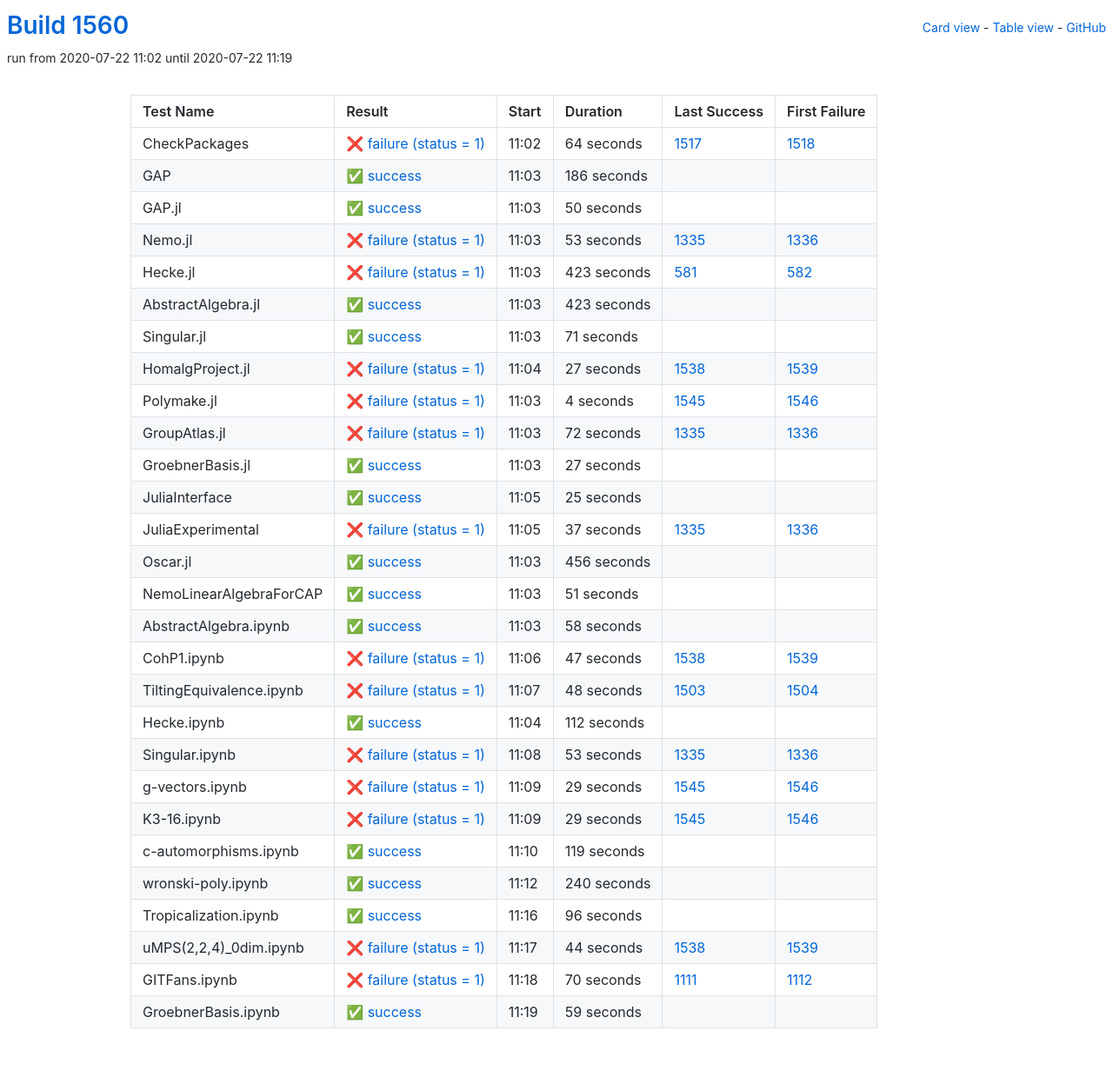
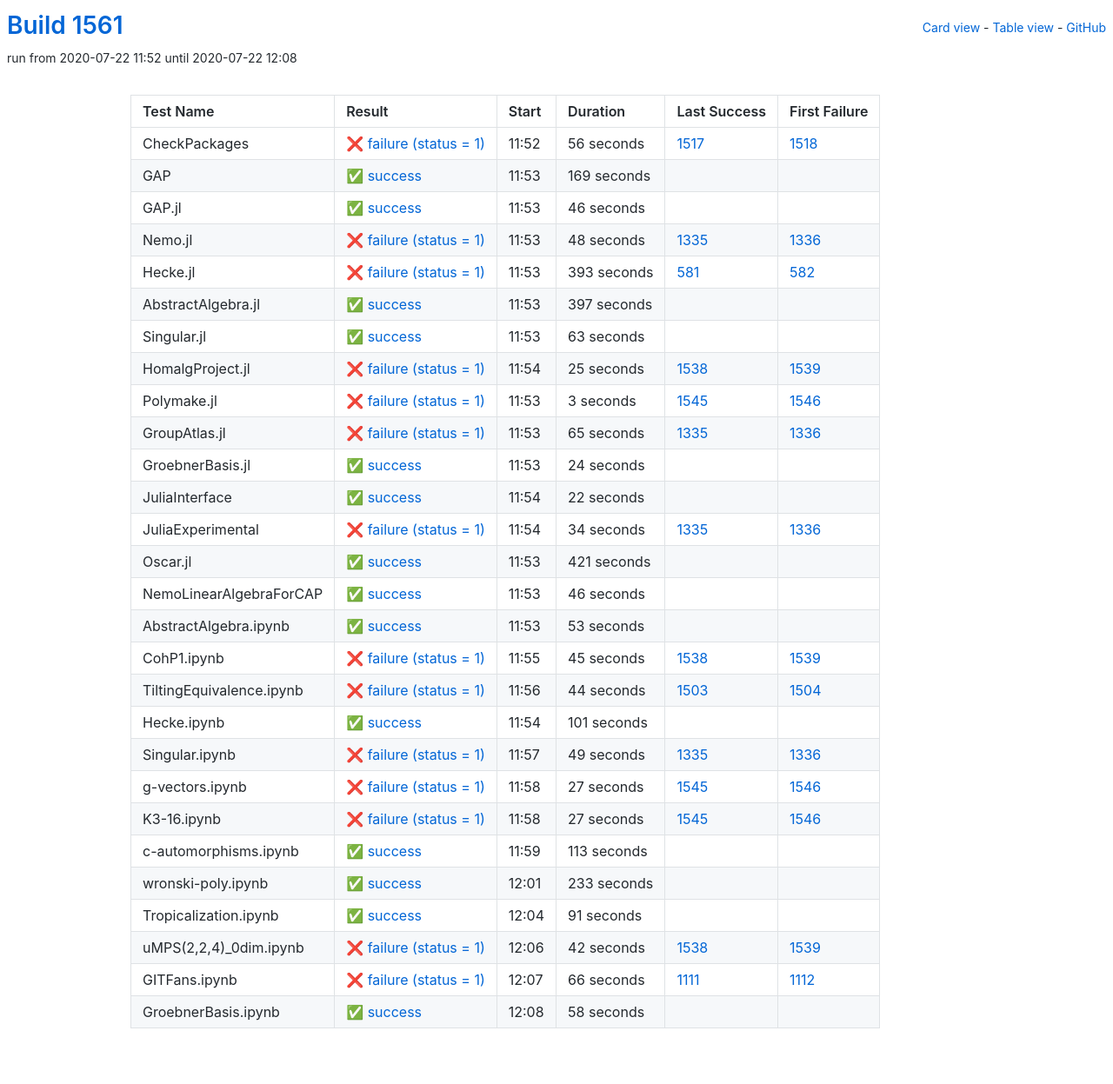
Before and after one commit to oscar-system/oscar-ci-status-1.4, a Jekyll site: the page built from table.html, in a window 1280 px wide. Shown: the whole page at 87% size. Built offline with Jekyll 4.4.1, drawn with Linux system fonts in a browser that asks for light colours.

Commit message:
Build #1561

```diff
--- a/_data/ci.yml
+++ b/_data/ci.yml
@@ -1,6 +1,6 @@
 ---
-build: 1560
-build_url: https://oscarci.mathematik.uni-kl.de/job/oscar-julia-1.4/1560/
+build: 1561
+build_url: https://oscarci.mathematik.uni-kl.de/job/oscar-julia-1.4/1561/
 job: oscar-julia-1.4
 organization: oscar-system
 repo: oscar-ci-status-1.4
@@ -8,188 +8,332 @@ repourl: https://github.com/oscar-system/oscar-ci-status-1.4
 tests:
 - name: CheckPackages
   id: checkpackages
-  log: https://oscarci.mathematik.uni-kl.de/job/oscar-julia-1.4/1560/artifact/logs/build-1560/CheckPackages.log
-  start: 2020-07-22 11:02
+  log: https://oscarci.mathematik.uni-kl.de/job/oscar-julia-1.4/1561/artifact/logs/build-1561/CheckPackages.log
+  start: 2020-07-22 11:52
   success: false
   exitcode: 1
   status: failure
-  duration: 64
+  duration: 56
   last_success: 1517
   last_success_url: https://oscarci.mathematik.uni-kl.de/job/oscar-julia-1.4/1517/
   first_failure: 1518
   first_failure_url: https://oscarci.mathematik.uni-kl.de/job/oscar-julia-1.4/1518/
 - name: GAP
   id: gap
-  log: https://oscarci.mathematik.uni-kl.de/job/oscar-julia-1.4/1560/artifact/logs/build-1560/GAP.log
-  start: 2020-07-22 11:03
+  log: https://oscarci.mathematik.uni-kl.de/job/oscar-julia-1.4/1561/artifact/logs/build-1561/GAP.log
+  start: 2020-07-22 11:53
   success: true
   exitcode: 0
   status: success
-  duration: 186
+  duration: 169
   last_success: false
   last_success_url:
   first_failure: false
   first_failure_url:
 - name: GAP.jl
   id: gap-jl
-  log: https://oscarci.mathematik.uni-kl.de/job/oscar-julia-1.4/1560/artifact/logs/build-1560/GAP.jl.log
-  start: 2020-07-22 11:03
+  log: https://oscarci.mathematik.uni-kl.de/job/oscar-julia-1.4/1561/artifact/logs/build-1561/GAP.jl.log
+  start: 2020-07-22 11:53
   success: true
   exitcode: 0
   status: success
-  duration: 50
+  duration: 46
   last_success: false
   last_success_url:
   first_failure: false
   first_failure_url:
 - name: Nemo.jl
   id: nemo-jl
-  log: https://oscarci.mathematik.uni-kl.de/job/oscar-julia-1.4/1560/artifact/logs/build-1560/Nemo.jl.log
-  start: 2020-07-22 11:03
+  log: https://oscarci.mathematik.uni-kl.de/job/oscar-julia-1.4/1561/artifact/logs/build-1561/Nemo.jl.log
+  start: 2020-07-22 11:53
   success: false
   exitcode: 1
   status: failure
-  duration: 53
+  duration: 48
   last_success: 1335
   last_success_url: https://oscarci.mathematik.uni-kl.de/job/oscar-julia-1.4/1335/
   first_failure: 1336
   first_failure_url: https://oscarci.mathematik.uni-kl.de/job/oscar-julia-1.4/1336/
 - name: Hecke.jl
   id: hecke-jl
-  log: https://oscarci.mathematik.uni-kl.de/job/oscar-julia-1.4/1560/artifact/logs/build-1560/Hecke.jl.log
-  start: 2020-07-22 11:03
+  log: https://oscarci.mathematik.uni-kl.de/job/oscar-julia-1.4/1561/artifact/logs/build-1561/Hecke.jl.log
+  start: 2020-07-22 11:53
   success: false
   exitcode: 1
   status: failure
-  duration: 423
+  duration: 393
   last_success: 581
   last_success_url: https://oscarci.mathematik.uni-kl.de/job/oscar-julia-1.4/581/
   first_failure: 582
   first_failure_url: https://oscarci.mathematik.uni-kl.de/job/oscar-julia-1.4/582/
 - name: AbstractAlgebra.jl
   id: abstractalgebra-jl
-  log: https://oscarci.mathematik.uni-kl.de/job/oscar-julia-1.4/1560/artifact/logs/build-1560/AbstractAlgebra.jl.log
-  start: 2020-07-22 11:03
+  log: https://oscarci.mathematik.uni-kl.de/job/oscar-julia-1.4/1561/artifact/logs/build-1561/AbstractAlgebra.jl.log
+  start: 2020-07-22 11:53
   success: true
   exitcode: 0
   status: success
-  duration: 423
+  duration: 397
   last_success: false
   last_success_url:
   first_failure: false
   first_failure_url:
 - name: Singular.jl
   id: singular-jl
-  log: https://oscarci.mathematik.uni-kl.de/job/oscar-julia-1.4/1560/artifact/logs/build-1560/Singular.jl.log
-  start: 2020-07-22 11:03
+  log: https://oscarci.mathematik.uni-kl.de/job/oscar-julia-1.4/1561/artifact/logs/build-1561/Singular.jl.log
+  start: 2020-07-22 11:53
   success: true
   exitcode: 0
   status: success
-  duration: 71
+  duration: 63
   last_success: false
   last_success_url:
   first_failure: false
   first_failure_url:
 - name: HomalgProject.jl
   id: homalgproject-jl
-  log: https://oscarci.mathematik.uni-kl.de/job/oscar-julia-1.4/1560/artifact/logs/build-1560/HomalgProject.jl.log
-  start: 2020-07-22 11:04
+  log: https://oscarci.mathematik.uni-kl.de/job/oscar-julia-1.4/1561/artifact/logs/build-1561/HomalgProject.jl.log
+  start: 2020-07-22 11:54
   success: false
   exitcode: 1
   status: failure
-  duration: 27
+  duration: 25
   last_success: 1538
   last_success_url: https://oscarci.mathematik.uni-kl.de/job/oscar-julia-1.4/1538/
   first_failure: 1539
   first_failure_url: https://oscarci.mathematik.uni-kl.de/job/oscar-julia-1.4/1539/
 - name: Polymake.jl
   id: polymake-jl
-  log: https://oscarci.mathematik.uni-kl.de/job/oscar-julia-1.4/1560/artifact/logs/build-1560/Polymake.jl.log
-  start: 2020-07-22 11:03
+  log: https://oscarci.mathematik.uni-kl.de/job/oscar-julia-1.4/1561/artifact/logs/build-1561/Polymake.jl.log
+  start: 2020-07-22 11:53
   success: false
   exitcode: 1
   status: failure
-  duration: 4
+  duration: 3
   last_success: 1545
   last_success_url: https://oscarci.mathematik.uni-kl.de/job/oscar-julia-1.4/1545/
   first_failure: 1546
   first_failure_url: https://oscarci.mathematik.uni-kl.de/job/oscar-julia-1.4/1546/
 - name: GroupAtlas.jl
   id: groupatlas-jl
-  log: https://oscarci.mathematik.uni-kl.de/job/oscar-julia-1.4/1560/artifact/logs/build-1560/GroupAtlas.jl.log
-  start: 2020-07-22 11:03
+  log: https://oscarci.mathematik.uni-kl.de/job/oscar-julia-1.4/1561/artifact/logs/build-1561/GroupAtlas.jl.log
+  start: 2020-07-22 11:53
   success: false
   exitcode: 1
   status: failure
-  duration: 72
+  duration: 65
   last_success: 1335
   last_success_url: https://oscarci.mathematik.uni-kl.de/job/oscar-julia-1.4/1335/
   first_failure: 1336
   first_failure_url: https://oscarci.mathematik.uni-kl.de/job/oscar-julia-1.4/1336/
 - name: GroebnerBasis.jl
   id: groebnerbasis-jl
-  log: https://oscarci.mathematik.uni-kl.de/job/oscar-julia-1.4/1560/artifact/logs/build-1560/GroebnerBasis.jl.log
-  start: 2020-07-22 11:03
+  log: https://oscarci.mathematik.uni-kl.de/job/oscar-julia-1.4/1561/artifact/logs/build-1561/GroebnerBasis.jl.log
+  start: 2020-07-22 11:53
   success: true
   exitcode: 0
   status: success
-  duration: 27
+  duration: 24
   last_success: false
   last_success_url:
   first_failure: false
   first_failure_url:
 - name: JuliaInterface
   id: juliainterface
-  log: https://oscarci.mathematik.uni-kl.de/job/oscar-julia-1.4/1560/artifact/logs/build-1560/JuliaInterface.log
-  start: 2020-07-22 11:05
+  log: https://oscarci.mathematik.uni-kl.de/job/oscar-julia-1.4/1561/artifact/logs/build-1561/JuliaInterface.log
+  start: 2020-07-22 11:54
   success: true
   exitcode: 0
   status: success
-  duration: 25
+  duration: 22
   last_success: false
   last_success_url:
   first_failure: false
   first_failure_url:
 - name: JuliaExperimental
   id: juliaexperimental
-  log: https://oscarci.mathematik.uni-kl.de/job/oscar-julia-1.4/1560/artifact/logs/build-1560/JuliaExperimental.log
-  start: 2020-07-22 11:05
+  log: https://oscarci.mathematik.uni-kl.de/job/oscar-julia-1.4/1561/artifact/logs/build-1561/JuliaExperimental.log
+  start: 2020-07-22 11:54
   success: false
   exitcode: 1
   status: failure
-  duration: 37
+  duration: 34
   last_success: 1335
   last_success_url: https://oscarci.mathematik.uni-kl.de/job/oscar-julia-1.4/1335/
   first_failure: 1336
   first_failure_url: https://oscarci.mathematik.uni-kl.de/job/oscar-julia-1.4/1336/
 - name: Oscar.jl
   id: oscar-jl
-  log: https://oscarci.mathematik.uni-kl.de/job/oscar-julia-1.4/1560/artifact/logs/build-1560/Oscar.jl.log
-  start: 2020-07-22 11:03
+  log: https://oscarci.mathematik.uni-kl.de/job/oscar-julia-1.4/1561/artifact/logs/build-1561/Oscar.jl.log
+  start: 2020-07-22 11:53
   success: true
   exitcode: 0
   status: success
-  duration: 456
+  duration: 421
   last_success: false
   last_success_url:
   first_failure: false
   first_failure_url:
 - name: NemoLinearAlgebraForCAP
   id: nemolinearalgebraforcap
-  log: https://oscarci.mathematik.uni-kl.de/job/oscar-julia-1.4/1560/artifact/logs/build-1560/NemoLinearAlgebraForCAP.log
-  start: 2020-07-22 11:03
+  log: https://oscarci.mathematik.uni-kl.de/job/oscar-julia-1.4/1561/artifact/logs/build-1561/NemoLinearAlgebraForCAP.log
+  start: 2020-07-22 11:53
   success: true
   exitcode: 0
   status: success
-  duration: 51
+  duration: 46
   last_success: false
   last_success_url:
   first_failure: false
   first_failure_url:
 - name: AbstractAlgebra.ipynb
   id: abstractalgebra-ipynb
-  log: https://oscarci.mathematik.uni-kl.de/job/oscar-julia-1.4/1560/artifact/logs/build-1560/AbstractAlgebra.ipynb.log
-  start: 2020-07-22 11:03
+  log: https://oscarci.mathematik.uni-kl.de/job/oscar-julia-1.4/1561/artifact/logs/build-1561/AbstractAlgebra.ipynb.log
+  start: 2020-07-22 11:53
+  success: true
+  exitcode: 0
+  status: success
+  duration: 53
+  last_success: false
+  last_success_url:
+  first_failure: false
+  first_failure_url:
+- name: CohP1.ipynb
+  id: cohp1-ipynb
+  log: https://oscarci.mathematik.uni-kl.de/job/oscar-julia-1.4/1561/artifact/logs/build-1561/CohP1.ipynb.log
+  start: 2020-07-22 11:55
+  success: false
+  exitcode: 1
+  status: failure
+  duration: 45
+  last_success: 1538
+  last_success_url: https://oscarci.mathematik.uni-kl.de/job/oscar-julia-1.4/1538/
+  first_failure: 1539
+  first_failure_url: https://oscarci.mathematik.uni-kl.de/job/oscar-julia-1.4/1539/
+- name: TiltingEquivalence.ipynb
+  id: tiltingequivalence-ipynb
+  log: https://oscarci.mathematik.uni-kl.de/job/oscar-julia-1.4/1561/artifact/logs/build-1561/TiltingEquivalence.ipynb.log
+  start: 2020-07-22 11:56
+  success: false
+  exitcode: 1
+  status: failure
+  duration: 44
+  last_success: 1503
+  last_success_url: https://oscarci.mathematik.uni-kl.de/job/oscar-julia-1.4/1503/
+  first_failure: 1504
+  first_failure_url: https://oscarci.mathematik.uni-kl.de/job/oscar-julia-1.4/1504/
+- name: Hecke.ipynb
+  id: hecke-ipynb
+  log: https://oscarci.mathematik.uni-kl.de/job/oscar-julia-1.4/1561/artifact/logs/build-1561/Hecke.ipynb.log
+  start: 2020-07-22 11:54
+  success: true
+  exitcode: 0
+  status: success
+  duration: 101
+  last_success: false
+  last_success_url:
+  first_failure: false
+  first_failure_url:
+- name: Singular.ipynb
+  id: singular-ipynb
+  log: https://oscarci.mathematik.uni-kl.de/job/oscar-julia-1.4/1561/artifact/logs/build-1561/Singular.ipynb.log
+  start: 2020-07-22 11:57
+  success: false
+  exitcode: 1
+  status: failure
+  duration: 49
+  last_success: 1335
+  last_success_url: https://oscarci.mathematik.uni-kl.de/job/oscar-julia-1.4/1335/
+  first_failure: 1336
+  first_failure_url: https://oscarci.mathematik.uni-kl.de/job/oscar-julia-1.4/1336/
+- name: g-vectors.ipynb
+  id: g-vectors-ipynb
+  log: https://oscarci.mathematik.uni-kl.de/job/oscar-julia-1.4/1561/artifact/logs/build-1561/g-vectors.ipynb.log
+  start: 2020-07-22 11:58
+  success: false
+  exitcode: 1
+  status: failure
+  duration: 27
+  last_success: 1545
+  last_success_url: https://oscarci.mathematik.uni-kl.de/job/oscar-julia-1.4/1545/
+  first_failure: 1546
+  first_failure_url: https://oscarci.mathematik.uni-kl.de/job/oscar-julia-1.4/1546/
+- name: K3-16.ipynb
+  id: k3-16-ipynb
+  log: https://oscarci.mathematik.uni-kl.de/job/oscar-julia-1.4/1561/artifact/logs/build-1561/K3-16.ipynb.log
+  start: 2020-07-22 11:58
+  success: false
+  exitcode: 1
+  status: failure
+  duration: 27
+  last_success: 1545
+  last_success_url: https://oscarci.mathematik.uni-kl.de/job/oscar-julia-1.4/1545/
+  first_failure: 1546
+  first_failure_url: https://oscarci.mathematik.uni-kl.de/job/oscar-julia-1.4/1546/
+- name: c-automorphisms.ipynb
+  id: c-automorphisms-ipynb
+  log: https://oscarci.mathematik.uni-kl.de/job/oscar-julia-1.4/1561/artifact/logs/build-1561/c-automorphisms.ipynb.log
+  start: 2020-07-22 11:59
+  success: true
+  exitcode: 0
+  status: success
+  duration: 113
+  last_success: false
+  last_success_url:
+  first_failure: false
+  first_failure_url:
+- name: wronski-poly.ipynb
+  id: wronski-poly-ipynb
+  log: https://oscarci.mathematik.uni-kl.de/job/oscar-julia-1.4/1561/artifact/logs/build-1561/wronski-poly.ipynb.log
+  start: 2020-07-22 12:01
+  success: true
+  exitcode: 0
+  status: success
+  duration: 233
+  last_success: false
+  last_success_url:
+  first_failure: false
+  first_failure_url:
+- name: Tropicalization.ipynb
+  id: tropicalization-ipynb
+  log: https://oscarci.mathematik.uni-kl.de/job/oscar-julia-1.4/1561/artifact/logs/build-1561/Tropicalization.ipynb.log
+  start: 2020-07-22 12:04
+  success: true
+  exitcode: 0
+  status: success
+  duration: 91
+  last_success: false
+  last_success_url:
+  first_failure: false
+  first_failure_url:
+- name: uMPS(2,2,4)_0dim.ipynb
+  id: umps-2-2-4-0dim-ipynb
+  log: https://oscarci.mathematik.uni-kl.de/job/oscar-julia-1.4/1561/artifact/logs/build-1561/uMPS-2-2-4-_0dim.ipynb.log
+  start: 2020-07-22 12:06
+  success: false
+  exitcode: 1
+  status: failure
+  duration: 42
+  last_success: 1538
+  last_success_url: https://oscarci.mathematik.uni-kl.de/job/oscar-julia-1.4/1538/
+  first_failure: 1539
+  first_failure_url: https://oscarci.mathematik.uni-kl.de/job/oscar-julia-1.4/1539/
+- name: GITFans.ipynb
+  id: gitfans-ipynb
+  log: https://oscarci.mathematik.uni-kl.de/job/oscar-julia-1.4/1561/artifact/logs/build-1561/GITFans.ipynb.log
+  start: 2020-07-22 12:07
+  success: false
+  exitcode: 1
+  status: failure
+  duration: 66
+  last_success: 1111
+  last_success_url: https://oscarci.mathematik.uni-kl.de/job/oscar-julia-1.4/1111/
+  first_failure: 1112
+  first_failure_url: https://oscarci.mathematik.uni-kl.de/job/oscar-julia-1.4/1112/
+- name: GroebnerBasis.ipynb
+  id: groebnerbasis-ipynb
+  log: https://oscarci.mathematik.uni-kl.de/job/oscar-julia-1.4/1561/artifact/logs/build-1561/GroebnerBasis.ipynb.log
+  start: 2020-07-22 12:08
   success: true
   exitcode: 0
   status: success
@@ -198,147 +342,3 @@ tests:
   last_success_url:
   first_failure: false
   first_failure_url:
-- name: CohP1.ipynb
-  id: cohp1-ipynb
-  log: https://oscarci.mathematik.uni-kl.de/job/oscar-julia-1.4/1560/artifact/logs/build-1560/CohP1.ipynb.log
-  start: 2020-07-22 11:06
-  success: false
-  exitcode: 1
-  status: failure
-  duration: 47
-  last_success: 1538
-  last_success_url: https://oscarci.mathematik.uni-kl.de/job/oscar-julia-1.4/1538/
-  first_failure: 1539
-  first_failure_url: https://oscarci.mathematik.uni-kl.de/job/oscar-julia-1.4/1539/
-- name: TiltingEquivalence.ipynb
-  id: tiltingequivalence-ipynb
-  log: https://oscarci.mathematik.uni-kl.de/job/oscar-julia-1.4/1560/artifact/logs/build-1560/TiltingEquivalence.ipynb.log
-  start: 2020-07-22 11:07
-  success: false
-  exitcode: 1
-  status: failure
-  duration: 48
-  last_success: 1503
-  last_success_url: https://oscarci.mathematik.uni-kl.de/job/oscar-julia-1.4/1503/
-  first_failure: 1504
-  first_failure_url: https://oscarci.mathematik.uni-kl.de/job/oscar-julia-1.4/1504/
-- name: Hecke.ipynb
-  id: hecke-ipynb
-  log: https://oscarci.mathematik.uni-kl.de/job/oscar-julia-1.4/1560/artifact/logs/build-1560/Hecke.ipynb.log
-  start: 2020-07-22 11:04
-  success: true
-  exitcode: 0
-  status: success
-  duration: 112
-  last_success: false
-  last_success_url:
-  first_failure: false
-  first_failure_url:
-- name: Singular.ipynb
-  id: singular-ipynb
-  log: https://oscarci.mathematik.uni-kl.de/job/oscar-julia-1.4/1560/artifact/logs/build-1560/Singular.ipynb.log
-  start: 2020-07-22 11:08
-  success: false
-  exitcode: 1
-  status: failure
-  duration: 53
-  last_success: 1335
-  last_success_url: https://oscarci.mathematik.uni-kl.de/job/oscar-julia-1.4/1335/
-  first_failure: 1336
-  first_failure_url: https://oscarci.mathematik.uni-kl.de/job/oscar-julia-1.4/1336/
-- name: g-vectors.ipynb
-  id: g-vectors-ipynb
-  log: https://oscarci.mathematik.uni-kl.de/job/oscar-julia-1.4/1560/artifact/logs/build-1560/g-vectors.ipynb.log
-  start: 2020-07-22 11:09
-  success: false
-  exitcode: 1
-  status: failure
-  duration: 29
-  last_success: 1545
-  last_success_url: https://oscarci.mathematik.uni-kl.de/job/oscar-julia-1.4/1545/
-  first_failure: 1546
-  first_failure_url: https://oscarci.mathematik.uni-kl.de/job/oscar-julia-1.4/1546/
-- name: K3-16.ipynb
-  id: k3-16-ipynb
-  log: https://oscarci.mathematik.uni-kl.de/job/oscar-julia-1.4/1560/artifact/logs/build-1560/K3-16.ipynb.log
-  start: 2020-07-22 11:09
-  success: false
-  exitcode: 1
-  status: failure
-  duration: 29
-  last_success: 1545
-  last_success_url: https://oscarci.mathematik.uni-kl.de/job/oscar-julia-1.4/1545/
-  first_failure: 1546
-  first_failure_url: https://oscarci.mathematik.uni-kl.de/job/oscar-julia-1.4/1546/
-- name: c-automorphisms.ipynb
-  id: c-automorphisms-ipynb
-  log: https://oscarci.mathematik.uni-kl.de/job/oscar-julia-1.4/1560/artifact/logs/build-1560/c-automorphisms.ipynb.log
-  start: 2020-07-22 11:10
-  success: true
-  exitcode: 0
-  status: success
-  duration: 119
-  last_success: false
-  last_success_url:
-  first_failure: false
-  first_failure_url:
-- name: wronski-poly.ipynb
-  id: wronski-poly-ipynb
-  log: https://oscarci.mathematik.uni-kl.de/job/oscar-julia-1.4/1560/artifact/logs/build-1560/wronski-poly.ipynb.log
-  start: 2020-07-22 11:12
-  success: true
-  exitcode: 0
-  status: success
-  duration: 240
-  last_success: false
-  last_success_url:
-  first_failure: false
-  first_failure_url:
-- name: Tropicalization.ipynb
-  id: tropicalization-ipynb
-  log: https://oscarci.mathematik.uni-kl.de/job/oscar-julia-1.4/1560/artifact/logs/build-1560/Tropicalization.ipynb.log
-  start: 2020-07-22 11:16
-  success: true
-  exitcode: 0
-  status: success
-  duration: 96
-  last_success: false
-  last_success_url:
-  first_failure: false
-  first_failure_url:
-- name: uMPS(2,2,4)_0dim.ipynb
-  id: umps-2-2-4-0dim-ipynb
-  log: https://oscarci.mathematik.uni-kl.de/job/oscar-julia-1.4/1560/artifact/logs/build-1560/uMPS-2-2-4-_0dim.ipynb.log
-  start: 2020-07-22 11:17
-  success: false
-  exitcode: 1
-  status: failure
-  duration: 44
-  last_success: 1538
-  last_success_url: https://oscarci.mathematik.uni-kl.de/job/oscar-julia-1.4/1538/
-  first_failure: 1539
-  first_failure_url: https://oscarci.mathematik.uni-kl.de/job/oscar-julia-1.4/1539/
-- name: GITFans.ipynb
-  id: gitfans-ipynb
-  log: https://oscarci.mathematik.uni-kl.de/job/oscar-julia-1.4/1560/artifact/logs/build-1560/GITFans.ipynb.log
-  start: 2020-07-22 11:18
-  success: false
-  exitcode: 1
-  status: failure
-  duration: 70
-  last_success: 1111
-  last_success_url: https://oscarci.mathematik.uni-kl.de/job/oscar-julia-1.4/1111/
-  first_failure: 1112
-  first_failure_url: https://oscarci.mathematik.uni-kl.de/job/oscar-julia-1.4/1112/
-- name: GroebnerBasis.ipynb
-  id: groebnerbasis-ipynb
-  log: https://oscarci.mathematik.uni-kl.de/job/oscar-julia-1.4/1560/artifact/logs/build-1560/GroebnerBasis.ipynb.log
-  start: 2020-07-22 11:19
-  success: true
-  exitcode: 0
-  status: success
-  duration: 59
-  last_success: false
-  last_success_url:
-  first_failure: false
-  first_failure_url:
```
Also changed, not shown: README.md.
